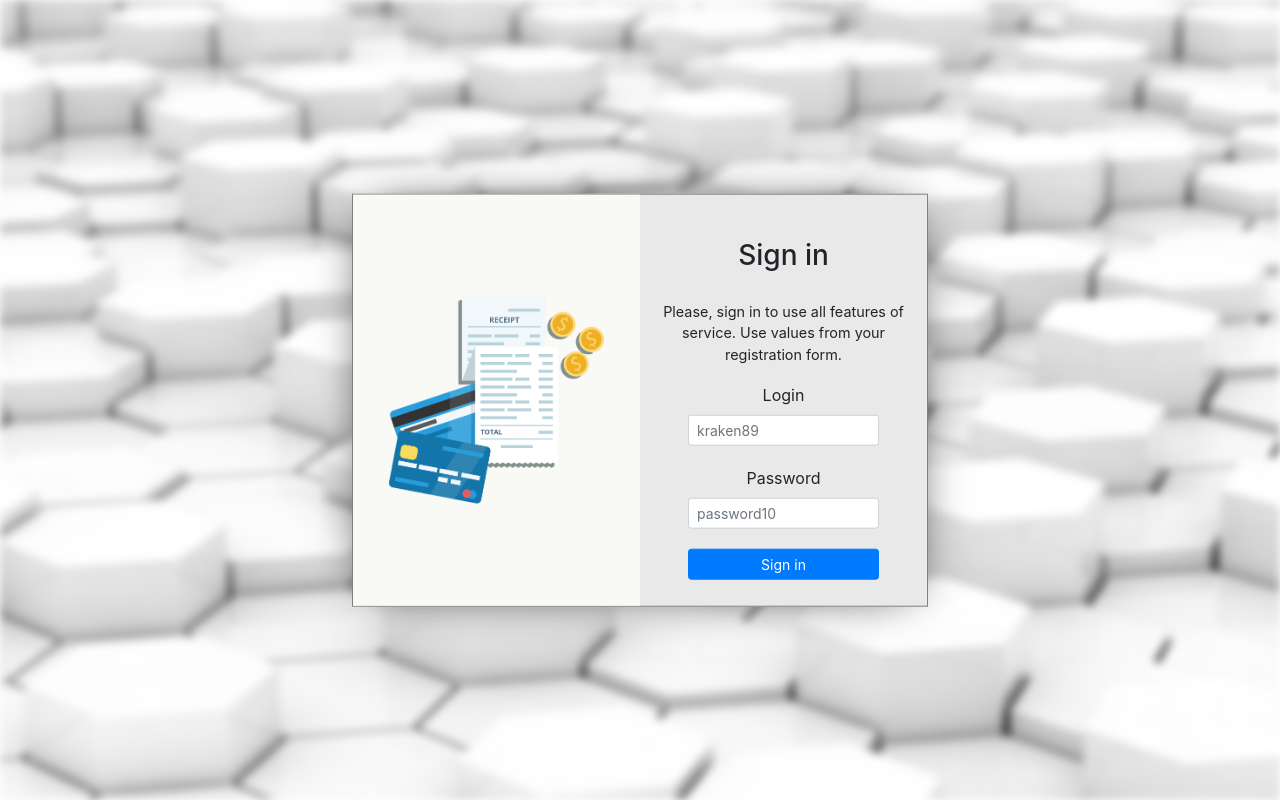
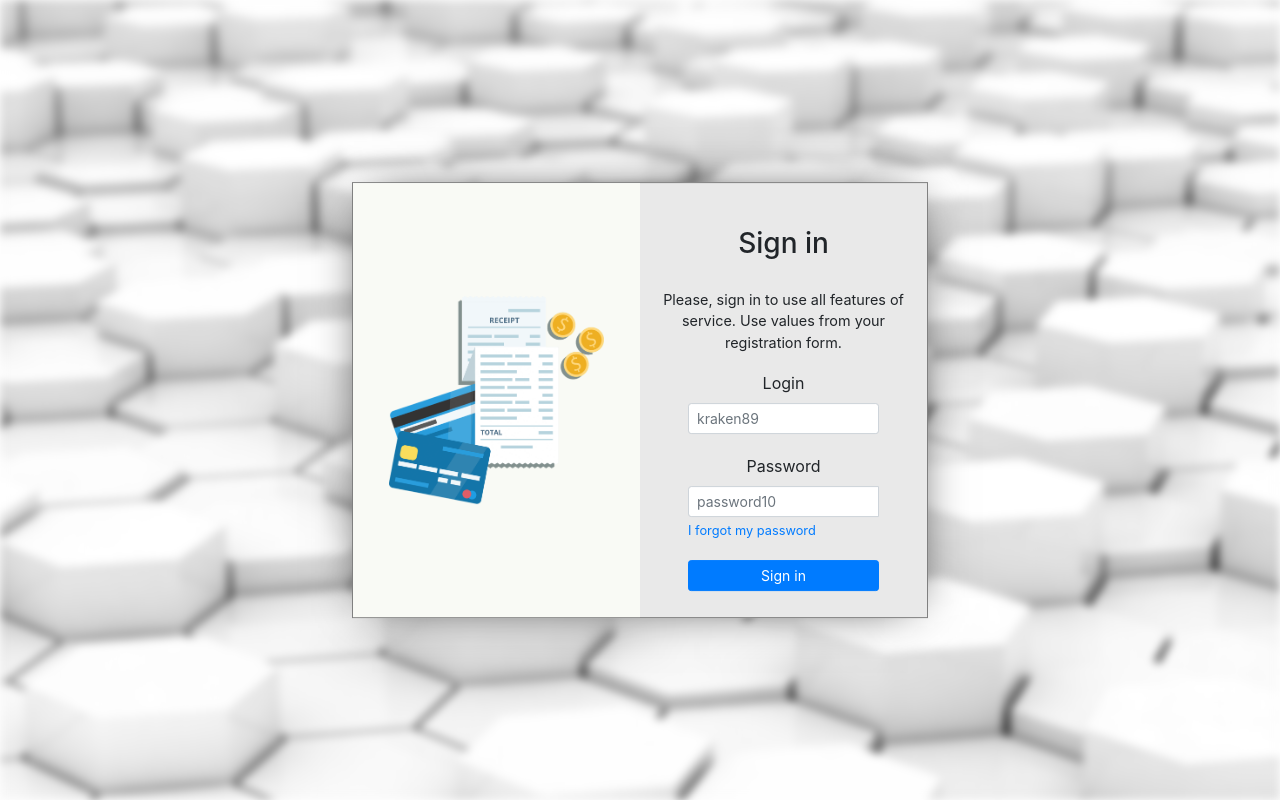
Before and after one commit to bodynar/html.pages, a plain HTML site: page pages/login/login.html in a window 1280 px wide. Drawn offline with nearby package versions, Linux system fonts and the light colour scheme.

Commit message:
update login

```diff
--- a/pages/login/login.css
+++ b/pages/login/login.css
@@ -1,7 +1,9 @@
 body {
     margin: 0;
+}
 
-
+#password {
+    width: 100%;
 }
 
 .bg-container {
@@ -90,3 +92,7 @@ body {
     font-size: 1em;
     text-align: center;
 }
+.auth-container .auth-card .auth-form .form-errors {
+    margin-top: 2em;
+    color: red;
+}
--- a/pages/login/login.html
+++ b/pages/login/login.html
@@ -30,6 +30,11 @@
                         <label for="password">Password</label>
                         <div class="input-group input-group-sm">
                             <input class="form-control" type="password" name="password" id="password" placeholder="password10" />
+                            <small class="form-text text-muted">
+                                <a href="#">
+                                    I forgot my password
+                                </a>
+                            </small>
                         </div>
                     </div>
                     <div class="form-row">
```
